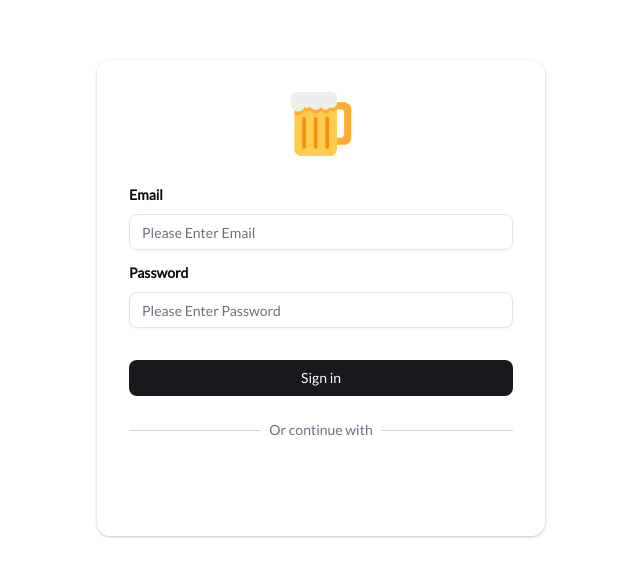
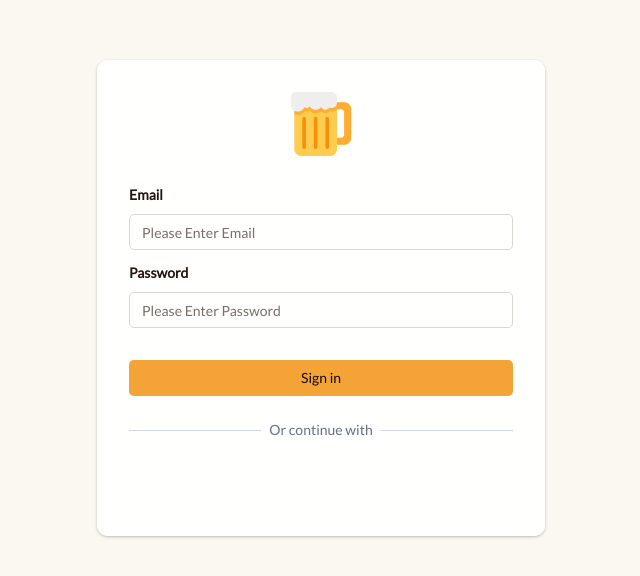
Before and after one commit to Junaid-Ahmad-69/Punk-API-Redux-Toolkit-Async-Thunk, a React (Vite) app: page /login in a window 1280 px wide. Shown: the part 102-678 px from the top of the page, without its empty margins (319-959 px from the left). Built offline with nearby package versions, Linux system fonts and the light colour scheme; no server answers.

Commit message:
complete the cart feature,update the color scheme

```diff
--- a/src/components/Cart/cartCounter.tsx
+++ b/src/components/Cart/cartCounter.tsx
@@ -1,40 +1,34 @@
-import {useState} from "react";
 import GButton from "@/components/Button/Button.tsx";
-import type {BeersList} from "../../../utils/types.ts";
-// import {useDispatch, useSelector} from "react-redux";
-// import type {AppDispatch, RootState} from "../../../store/store.ts";
-
- interface Props extends BeersList{
-    price: number,
-    productQty: number,
-}
+import {useDispatch, useSelector} from "react-redux";
+import type {AppDispatch, RootState} from "../../../store/store.ts";
+import {updateQty} from "@/features/cart/slice.ts";
 
 
-const CartCounter = (product: Props) => {
-    // const dispatch = useDispatch<AppDispatch>();
-    // const {cartLists} = useSelector((state: RootState)=> state.cartReducer)
+const CartCounter = ({id}: { id: string }) => {
+    const dispatch = useDispatch<AppDispatch>();
+    const item = useSelector((state: RootState) => state.cartReducer.cartLists.find(c => c.id === id));
+    if (!item) return null
 
 
-
-    const [qty, setQty] = useState<number>(Number(product.productQty));
-
     const handleDecrement = () => {
-        setQty((prevState) => prevState > 1 ? prevState - 1 : 1);
-
+        dispatch(updateQty({id, qty: Math.max(1, item.productQty - 1)}));
     }
     const handleIncrement = () => {
-        setQty((prevState) => prevState + 1);
+        dispatch(updateQty({
+            id,
+            qty: item.productQty + 1,
+        }))
     }
 
     return (
-        <div className='flex items-center gap-4'>
+        <div className='flex items-center gap-3'>
             <GButton
                 onclick={handleDecrement}
-                className='rounded-md hover:bg-black duration-500 transition-all text-black text-lg hover:text-white bg-transparent border border-black ease-in-out '> - </GButton>
-            {qty}
+                className='rounded-md p-3 h-8 hover:bg-yellow-500 hover:border-yellow-500 duration-500 transition-all text-black text-lg hover:text-white bg-transparent border  border-yellow-300 ease-in-out '> - </GButton>
+            {item.productQty}
             <GButton
                 onclick={handleIncrement}
-                className='rounded-md hover:bg-black duration-500 transition-all text-black text-lg hover:text-white bg-transparent border border-black ease-in-out '> + </GButton>
+                className='rounded-md p-3 h-8 hover:bg-yellow-500 hover:border-yellow-500  duration-500 transition-all text-black text-lg hover:text-white bg-transparent border border-yellow-300 ease-in-out '> + </GButton>
         </div>
     )
 }
--- a/src/container/view-beer/view-beer.tsx
+++ b/src/container/view-beer/view-beer.tsx
@@ -21,7 +21,6 @@ const ViewBeer = () => {
 
     const existingWishList = !!wishlist.find(item => item.id == id);
     const existingCartItem = !!cartLists.find(item => item.id == id);
-    console.log(existingCartItem)
 
 
     useEffect(() => {
@@ -29,7 +28,7 @@ const ViewBeer = () => {
         dispatch(fetchBeer({id}))
     }, [dispatch, id])
 
-    // added price key in single product
+    // Added price key in single product
     if (!id) return
     const currentProduct = {
         ...current,
@@ -87,10 +86,10 @@ const ViewBeer = () => {
                         <div className="flex space-x-4 mb-6">
                             {!existingCartItem ? <Button
                                 onClick={() => handleAddToCart(currentProduct)}
-                                className="cursor-pointer bg-amber-500  flex gap-2 items-center text-white px-8 py-[20px] rounded-md hover:bg-amber-600 ">
+                                className="cursor-pointer bg-amber-500 flex gap-2 items-center text-white px-8 py-[20px] rounded-md hover:bg-amber-600 ">
                                 <ShoppingCart size={20} className="text-white"/>
                                 Add to Cart
-                            </Button> : <CartCounter product={currentProduct} />}
+                            </Button> : <CartCounter id={currentProduct.id} />}
                             {existingWishList ?
                                 (
                                     <Button
--- a/src/features/cart/slice.ts
+++ b/src/features/cart/slice.ts
@@ -54,10 +54,17 @@ const cartSlice = createSlice({
                 description: "Product successfully removed from cart.",
             });
             state.cartTotal =  state.cartLists.reduce((acc:number, curr: CartListItems)=> (acc + curr.price) * curr.productQty, 0)
-
-        }
+        },
+        updateQty: (state, action: PayloadAction<{ id: string, qty: number }>) => {
+            const item = state.cartLists.find(item=>item.id === action.payload.id);
+            if(item){
+                item.productQty = action.payload.qty;
+                state.cartTotal = state.cartLists.reduce((acc: number, curr: CartListItems)=> acc + curr.price * curr.productQty, 0)
+                sessionStorage.setItem('cart', JSON.stringify(state.cartLists));
+            }
+}
     }
 })
 
-export const {addToCart, removeFromCart} = cartSlice.actions;
+export const {addToCart, removeFromCart, updateQty} = cartSlice.actions;
 export default cartSlice
--- a/src/index.css
+++ b/src/index.css
@@ -4,46 +4,47 @@
 @custom-variant dark (&:is(.dark *));
 
 :root {
-  --background: oklch(1.00 0 0);
-  --foreground: oklch(0.14 0.00 285.86);
-  --card: oklch(1.00 0 0);
-  --card-foreground: oklch(0.14 0.00 285.86);
-  --popover: oklch(1.00 0 0);
-  --popover-foreground: oklch(0.14 0.00 285.86);
-  --primary: oklch(0.21 0.01 285.93);
-  --primary-foreground: oklch(0.99 0 0);
-  --secondary: oklch(0.97 0 0);
-  --secondary-foreground: oklch(0.21 0.01 285.93);
-  --muted: oklch(0.97 0 0);
-  --muted-foreground: oklch(0.55 0.02 285.93);
-  --accent: oklch(0.97 0 0);
-  --accent-foreground: oklch(0.21 0.01 285.93);
-  --destructive: oklch(0.58 0.24 28.48);
-  --border: oklch(0.92 0.00 286.61);
-  --input: oklch(0.92 0.00 286.61);
-  --ring: oklch(0.71 0.01 286.09);
-  --chart-1: oklch(0.65 0.22 36.85);
-  --chart-2: oklch(0.60 0.11 184.15);
-  --chart-3: oklch(0.40 0.07 227.18);
-  --chart-4: oklch(0.83 0.17 81.03);
-  --chart-5: oklch(0.77 0.17 65.36);
-  --sidebar: oklch(0.99 0 0);
-  --sidebar-foreground: oklch(0.14 0.00 285.86);
-  --sidebar-primary: oklch(0.21 0.01 285.93);
-  --sidebar-primary-foreground: oklch(0.99 0 0);
-  --sidebar-accent: oklch(0.97 0 0);
-  --sidebar-accent-foreground: oklch(0.21 0.01 285.93);
-  --sidebar-border: oklch(0.92 0.00 286.61);
-  --sidebar-ring: oklch(0.71 0.01 286.09);
+    --background: oklch(0.98 0.01 85);
+    --foreground: oklch(0.22 0.03 45);
+    --card: oklch(1 0 0);
+    --card-foreground: oklch(0.18 0.03 45);
+    --popover: oklch(1 0 0);
+    --popover-foreground: oklch(0.18 0.03 45);
+    --primary: oklch(0.78 0.15 70); /* amber gold */
+    --primary-foreground: oklch(0.15 0.02 45);
+    --secondary: oklch(0.92 0.01 120); /* soft stone */
+    --secondary-foreground: oklch(0.22 0.03 45);
+    --muted: oklch(0.92 0.01 120);
+    --muted-foreground: oklch(0.55 0.02 45);
+    --accent: oklch(0.9 0.1 90); /* warm yellow */
+    --accent-foreground: oklch(0.2 0.02 45);
+    --destructive: oklch(0.65 0.15 30);
+    --border: oklch(0.88 0.01 110);
+    --input: oklch(0.88 0.01 110);
+    --ring: oklch(0.65 0.15 70);
+    --chart-1: oklch(0.75 0.18 70);
+    --chart-2: oklch(0.6 0.12 200);
+    --chart-3: oklch(0.55 0.15 45);
+    --chart-4: oklch(0.85 0.18 95);
+    --chart-5: oklch(0.7 0.2 60);
+
+    --sidebar: oklch(0.97 0.01 85);
+    --sidebar-foreground: oklch(0.22 0.03 45);
+    --sidebar-primary: oklch(0.78 0.15 70);
+    --sidebar-primary-foreground: oklch(0.15 0.02 45);
+    --sidebar-accent: oklch(0.9 0.1 90);
+    --sidebar-accent-foreground: oklch(0.22 0.03 45);
+    --sidebar-border: oklch(0.88 0.01 110);
+    --sidebar-ring: oklch(0.65 0.15 70);
 
   --font-sans: 'Geist', 'Geist Fallback', ui-sans-serif, system-ui, -apple-system, BlinkMacSystemFont, 'Segoe UI', Roboto, 'Helvetica Neue', Arial, 'Noto Sans', sans-serif, 'Apple Color Emoji', 'Segoe UI Emoji', 'Segoe UI Symbol', 'Noto Color Emoji';
   --font-serif: "Geist", "Geist Fallback", ui-serif, Georgia, Cambria, "Times New Roman", Times, serif;
   --font-mono: "Geist Mono", "Geist Mono Fallback", ui-monospace, SFMono-Regular, Menlo, Monaco, Consolas, "Liberation Mono", "Courier New", monospace;
 
-  --radius: 0.625rem;
+  --radius: 0.425rem;
 
   --shadow-2xs: 0 1px 3px 0px oklch(0.00 0 0 / 0.05);
-  --shadow-xs: 0 1px 3px 0px oklch(0.00 0 0 / 0.05);
+  /*--shadow-xs: 0 1px 3px 0px oklch(0.00 0 0 / 0.05);*/
   --shadow-sm: 0 1px 3px 0px oklch(0.00 0 0 / 0.10), 0 1px 2px -1px oklch(0.00 0 0 / 0.10);
   --shadow: 0 1px 3px 0px oklch(0.00 0 0 / 0.10), 0 1px 2px -1px oklch(0.00 0 0 / 0.10);
   --shadow-md: 0 1px 3px 0px oklch(0.00 0 0 / 0.10), 0 2px 4px -1px oklch(0.00 0 0 / 0.10);
@@ -54,37 +55,37 @@
 }
 
 .dark {
-  --background: oklch(0.14 0.00 285.86);
-  --foreground: oklch(0.99 0 0);
-  --card: oklch(0.21 0.01 285.93);
-  --card-foreground: oklch(0.99 0 0);
-  --popover: oklch(0.21 0.01 285.93);
-  --popover-foreground: oklch(0.99 0 0);
-  --primary: oklch(0.92 0.00 286.61);
-  --primary-foreground: oklch(0.21 0.01 285.93);
-  --secondary: oklch(0.27 0.01 286.10);
-  --secondary-foreground: oklch(0.99 0 0);
-  --muted: oklch(0.27 0.01 286.10);
-  --muted-foreground: oklch(0.71 0.01 286.09);
-  --accent: oklch(0.27 0.01 286.10);
-  --accent-foreground: oklch(0.99 0 0);
-  --destructive: oklch(0.70 0.19 22.23);
-  --border: oklch(1.00 0 0 / 10%);
-  --input: oklch(1.00 0 0 / 15%);
-  --ring: oklch(0.55 0.02 285.93);
-  --chart-1: oklch(0.49 0.24 264.40);
-  --chart-2: oklch(0.70 0.16 160.43);
-  --chart-3: oklch(0.77 0.17 65.36);
-  --chart-4: oklch(0.62 0.26 305.32);
-  --chart-5: oklch(0.64 0.25 16.51);
-  --sidebar: oklch(0.21 0.01 285.93);
-  --sidebar-foreground: oklch(0.99 0 0);
-  --sidebar-primary: oklch(0.49 0.24 264.40);
-  --sidebar-primary-foreground: oklch(0.99 0 0);
-  --sidebar-accent: oklch(0.27 0.01 286.10);
-  --sidebar-accent-foreground: oklch(0.99 0 0);
-  --sidebar-border: oklch(1.00 0 0 / 10%);
-  --sidebar-ring: oklch(0.55 0.02 285.93);
+    --background: oklch(0.18 0.02 45); /* dark charcoal */
+    --foreground: oklch(0.98 0 0);
+    --card: oklch(0.22 0.03 45);
+    --card-foreground: oklch(0.98 0 0);
+    --popover: oklch(0.22 0.03 45);
+    --popover-foreground: oklch(0.98 0 0);
+    --primary: oklch(0.78 0.2 70); /* neon amber */
+    --primary-foreground: oklch(0.15 0.02 45);
+    --secondary: oklch(0.28 0.04 45);
+    --secondary-foreground: oklch(0.98 0 0);
+    --muted: oklch(0.28 0.04 45);
+    --muted-foreground: oklch(0.7 0.02 45);
+    --accent: oklch(0.8 0.25 70);
+    --accent-foreground: oklch(0.18 0.02 45);
+    --destructive: oklch(0.55 0.25 25);
+    --border: oklch(0.28 0.03 45);
+    --input: oklch(0.28 0.03 45);
+    --ring: oklch(0.78 0.2 70);
+    --chart-1: oklch(0.75 0.25 70);
+    --chart-2: oklch(0.6 0.18 200);
+    --chart-3: oklch(0.7 0.22 50);
+    --chart-4: oklch(0.65 0.3 95);
+    --chart-5: oklch(0.68 0.28 35);
+    --sidebar: oklch(0.18 0.02 45);
+    --sidebar-foreground: oklch(0.98 0 0);
+    --sidebar-primary: oklch(0.78 0.2 70);
+    --sidebar-primary-foreground: oklch(0.15 0.02 45);
+    --sidebar-accent: oklch(0.28 0.04 45);
+    --sidebar-accent-foreground: oklch(0.98 0 0);
+    --sidebar-border: oklch(0.28 0.03 45);
+    --sidebar-ring: oklch(0.78 0.2 70);
 
   --shadow-2xs: 0 1px 3px 0px oklch(0.00 0 0 / 0.05);
   --shadow-xs: 0 1px 3px 0px oklch(0.00 0 0 / 0.05);
```
Also changed, not shown: src/components/Cart/cart.tsx (+8 -7 lines).
